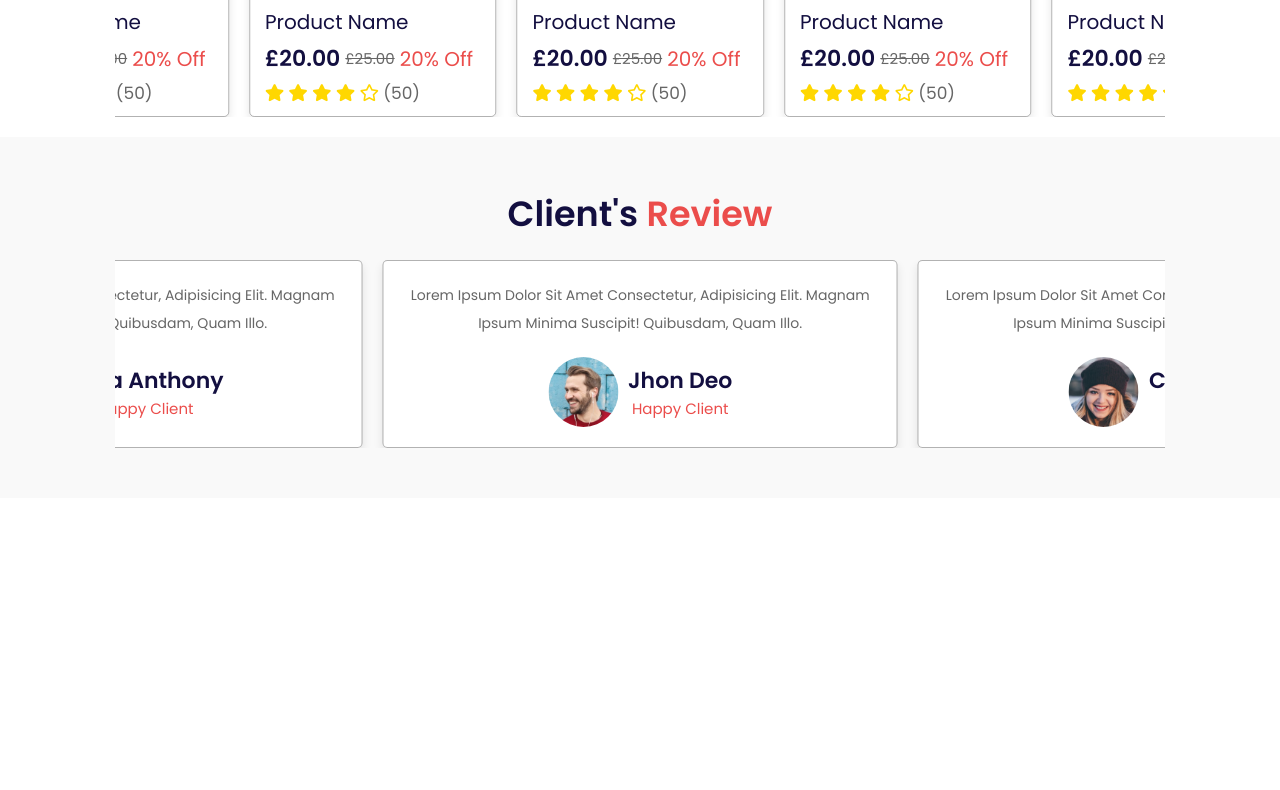
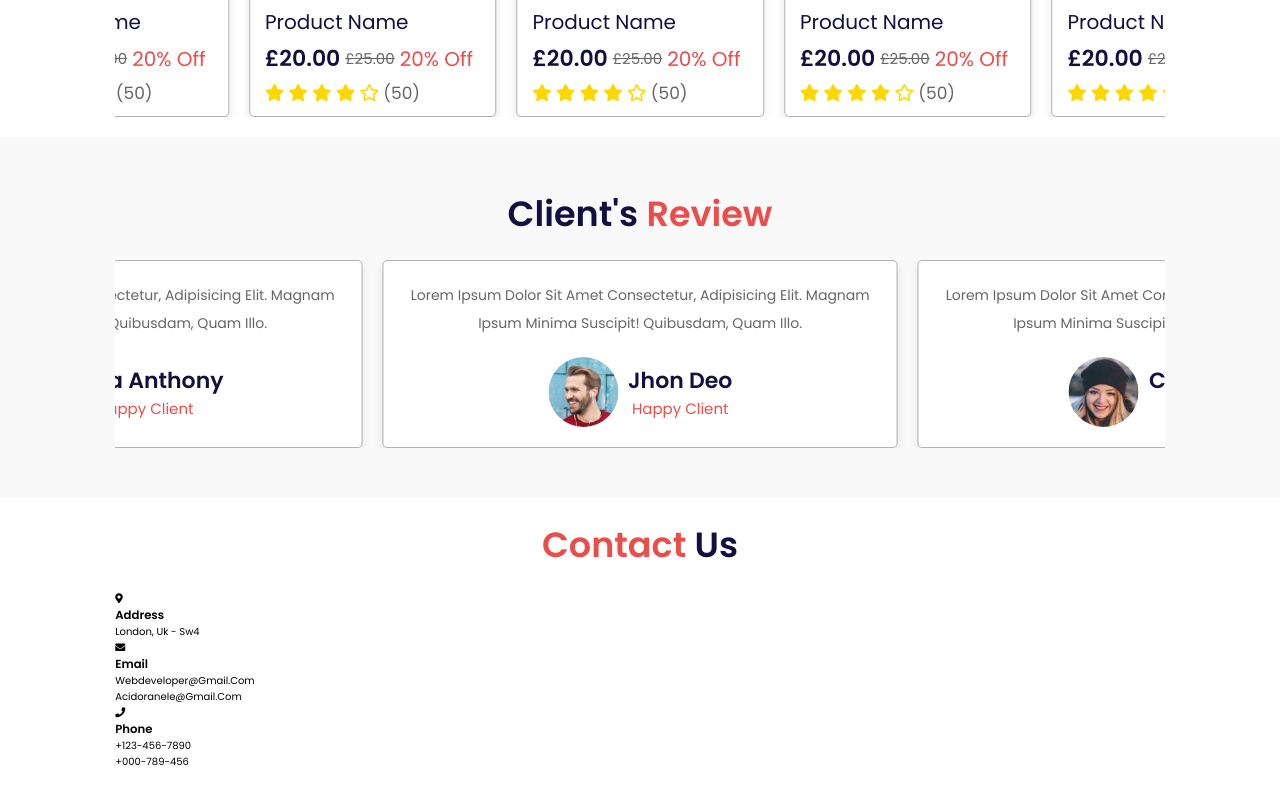
Before and after one commit to RodicaNegura/fashion-website-HTML--SASS---JavaScript, a plain HTML site: page index.html in a window 1280 px wide. Shown: the part 4019-4809 px from the top of the page. Before the commit the page ends 4517 px from the top, so only its background shows below. Drawn offline with nearby package versions, Linux system fonts and the light colour scheme.

Commit message:
contact section

```diff
--- a/index.html
+++ b/index.html
@@ -689,6 +689,29 @@
       </div>
     </section>
 
+    <section class="contact" id="contact">
+      <h1 class="heading"> <span>contact</span> us </h1>
+      <div class="icons-container">
+        <div class="icons">
+          <i class="fas fa-map-marker-alt"></i>
+          <h3>address</h3>
+          <p>london, uk - sw4</p>
+        </div>
+        <div class="icons">
+          <i class="fas fa-envelope"></i>
+          <h3>email</h3>
+          <p>webdeveloper@gmail.com</p>
+          <p>acidoranele@gmail.com</p>
+        </div>
+        <div class="icons">
+          <i class="fas fa-phone"></i>
+          <h3>phone</h3>
+          <p>+123-456-7890</p>
+          <p>+000-789-456</p>
+        </div>
+      </div>
+    </section>
+
     <script src="https://cdn.jsdelivr.net/npm/swiper@8/swiper-bundle.min.js"></script>
     <script src="/js/script.js"></script>
   </body>
```
